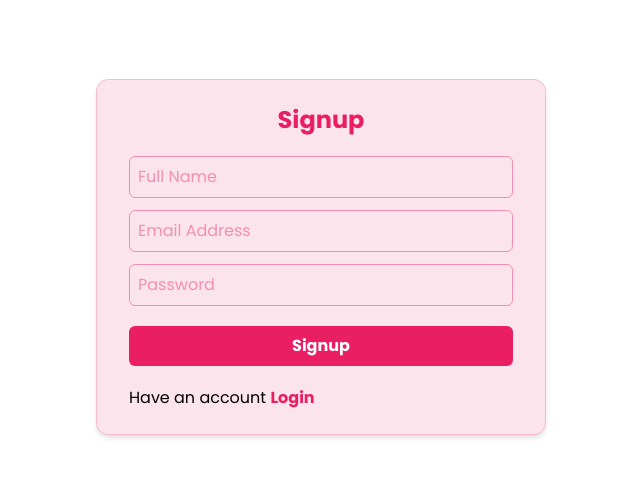
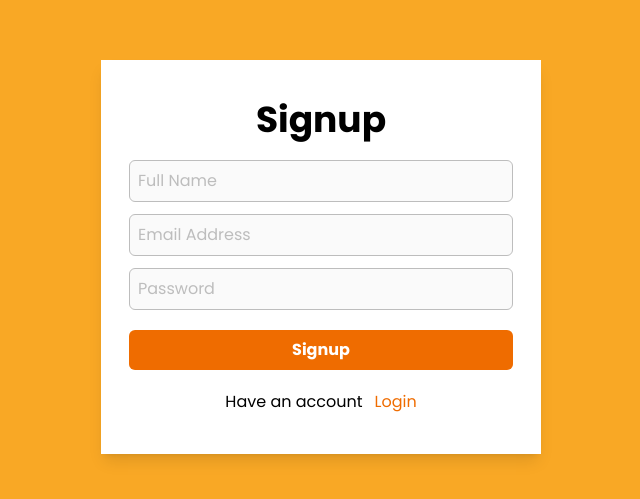
Before and after one commit to shubhamrawat0269/ekart, a React (Vite) app: page /signup in a window 1280 px wide. Shown: the part 143-642 px from the top of the page, without its empty margins (319-959 px from the left). Built offline with nearby package versions, Linux system fonts and the light colour scheme; a web font is replaced by a local one.

Commit message:
Login & SignUp integrated with the Firebase

```diff
--- a/package.json
+++ b/package.json
@@ -11,6 +11,7 @@
   },
   "dependencies": {
     "@material-tailwind/react": "^2.1.9",
+    "firebase": "^10.12.0",
     "lucide-react": "^0.377.0",
     "react": "^18.2.0",
     "react-dom": "^18.2.0",
@@ -28,6 +29,7 @@
     "eslint-plugin-react-hooks": "^4.6.0",
     "eslint-plugin-react-refresh": "^0.4.6",
     "postcss": "^8.4.38",
+    "react-hot-toast": "^2.4.1",
     "tailwindcss": "^3.4.3",
     "vite": "^5.2.0"
   }
--- a/src/context/GlobalContext.jsx
+++ b/src/context/GlobalContext.jsx
@@ -1,10 +1,10 @@
-import { createContext } from "react";
+import { createContext, useState } from "react";
 
 const GlobalContext = createContext();
 
 const GlobalProvider = ({ children }) => {
-  const name = "Kamla Rawat";
-  const contexts = { name };
+  const [loading, setLoading] = useState(false);
+  const contexts = { loading, setLoading };
 
   return (
     <GlobalContext.Provider value={contexts}>{children}</GlobalContext.Provider>
--- a/src/firebase/FirebaseConfig.jsx
+++ b/src/firebase/FirebaseConfig.jsx
@@ -3,12 +3,13 @@ import { getFirestore } from "firebase/firestore";
 import { getAuth } from "firebase/auth";
 
 const firebaseConfig = {
-  apiKey: "AIzaSyDBHTUtOeuCON7AEF3UPPxU1sHsnFfBv-M",
-  authDomain: "ecommerce-for.firebaseapp.com",
-  projectId: "ecommerce-for",
-  storageBucket: "ecommerce-for.appspot.com",
-  messagingSenderId: "609664686595",
-  appId: "1:609664686595:web:302bf25cc8efa64a4e4c36",
+  apiKey: "AIzaSyC-4m25a-6rlZt7OEVNECU3iACnKiyOHEQ",
+  authDomain: "ekart-f667b.firebaseapp.com",
+  projectId: "ekart-f667b",
+  storageBucket: "ekart-f667b.appspot.com",
+  messagingSenderId: "746765884798",
+  appId: "1:746765884798:web:6d141de2920e9c6df8a72f",
+  measurementId: "G-TC7ZJH3J6N",
 };
 
 const app = initializeApp(firebaseConfig);
--- /dev/null
+++ b/src/hooks/useGlobalContext.jsx
@@ -0,0 +1,8 @@
+import { useContext } from "react";
+import { GlobalContext } from "../context/GlobalContext";
+
+const useGlobalContext = () => {
+  return useContext(GlobalContext);
+};
+
+export { useGlobalContext };
--- a/src/main.jsx
+++ b/src/main.jsx
@@ -9,12 +9,14 @@ import { createBrowserRouter, RouterProvider } from "react-router-dom";
 import routes from "./Routes";
 
 const router = createBrowserRouter(routes);
+import { Toaster } from "react-hot-toast";
 
 ReactDOM.createRoot(document.getElementById("root")).render(
   <React.StrictMode>
     <GlobalProvider>
       <ThemeProvider>
         <RouterProvider router={router} />
+        <Toaster position="top-right" reverseOrder={false} />
       </ThemeProvider>
     </GlobalProvider>
   </React.StrictMode>
--- a/src/pages/registration/Login.jsx
+++ b/src/pages/registration/Login.jsx
@@ -1,24 +1,89 @@
 /* eslint-disable react/no-unescaped-entities */
-import { Link } from "react-router-dom";
+import { Link, useNavigate } from "react-router-dom";
+import { useGlobalContext } from "../../hooks/useGlobalContext";
+import { useState } from "react";
+import toast from "react-hot-toast";
+import { signInWithEmailAndPassword } from "firebase/auth";
+import { auth, fireDB } from "../../firebase/FirebaseConfig";
+import { collection, onSnapshot, query, where } from "firebase/firestore";
+import Loader from "../../components/loader/Loader";
 
 const Login = () => {
+  const { loading, setLoading } = useGlobalContext();
+  const navigate = useNavigate();
+
+  const [userLogin, setUserLogin] = useState({
+    email: "",
+    password: "",
+  });
+
+  const handleUserLogin = async () => {
+    // validation apply
+    if (userLogin.email === "" || userLogin.password === "") {
+      toast.error("All fields are required");
+      return;
+    }
+
+    setLoading(true);
+    try {
+      const users = await signInWithEmailAndPassword(
+        auth,
+        userLogin.email,
+        userLogin.password
+      );
+
+      try {
+        const q = query(
+          collection(fireDB, "user"),
+          where("uid", "==", users?.user?.uid)
+        );
+
+        const data = onSnapshot(q, (QuerySnapshot) => {
+          let user;
+          QuerySnapshot.forEach((doc) => (user = doc.data()));
+          localStorage.setItem("users", JSON.stringify(user));
+          setUserLogin({
+            email: "",
+            password: "",
+          });
+          toast.success("Login Successfully");
+          setLoading(false);
+          if (user.role === "user") navigate("/user-dashboard");
+          else navigate("/admin-dashboard");
+        });
+        return () => data;
+      } catch (error) {
+        console.log(error);
+        toast.error(error.message);
+        setLoading(false);
+      }
+    } catch (error) {
+      console.log(error);
+      setLoading(false);
+      toast.error("Login Failed");
+    }
+  };
+
   return (
-    <div className="flex justify-center items-center h-screen">
-      {/* Login Form  */}
-      <div className="login_Form bg-pink-50 px-1 lg:px-8 py-6 border border-pink-100 rounded-xl shadow-md">
-        {/* Top Heading  */}
+    <div className="bg-yellow-800 flex justify-center items-center h-screen">
+      {loading && <Loader />}
+      <div className="login_Form bg-white px-1 lg:px-7 py-10">
         <div className="mb-5">
-          <h2 className="text-center text-2xl font-bold text-pink-500 ">
-            Login
-          </h2>
+          <h2 className="text-center text-4xl font-bold text-black ">Login</h2>
         </div>
 
-        {/* Input Two  */}
         <div className="mb-3">
           <input
             type="email"
             placeholder="Email Address"
-            className="bg-pink-50 border border-pink-200 px-2 py-2 w-96 rounded-md outline-none placeholder-pink-200"
+            value={userLogin.email}
+            onChange={(e) => {
+              setUserLogin({
+                ...userLogin,
+                email: e.target.value,
+              });
+            }}
+            className="bg-gray-50 border border-gray-400 px-2 py-2 w-96 rounded-md outline-none placeholder-gray-400"
           />
         </div>
 
@@ -27,7 +92,14 @@ const Login = () => {
           <input
             type="password"
             placeholder="Password"
-            className="bg-pink-50 border border-pink-200 px-2 py-2 w-96 rounded-md outline-none placeholder-pink-200"
+            value={userLogin.password}
+            onChange={(e) => {
+              setUserLogin({
+                ...userLogin,
+                password: e.target.value,
+              });
+            }}
+            className="bg-gray-50 border border-gray-400 px-2 py-2 w-96 rounded-md outline-none placeholder-gray-400"
           />
         </div>
 
@@ -35,16 +107,17 @@ const Login = () => {
         <div className="mb-5">
           <button
             type="button"
-            className="bg-pink-500 hover:bg-pink-600 w-full text-white text-center py-2 font-bold rounded-md "
+            onClick={handleUserLogin}
+            className="bg-orange-800 hover:bg-orange-600 w-full text-white text-center py-2 font-bold rounded-md"
           >
             Login
           </button>
         </div>
 
         <div>
-          <h2 className="text-black">
-            Don't Have an account{" "}
-            <Link className=" text-pink-500 font-bold" to={"/signup"}>
+          <h2 className="text-black text-center">
+            Don't Have an account
+            <Link className=" text-orange-800 ml-3" to={"/signup"}>
               Signup
             </Link>
           </h2>
--- a/src/pages/registration/Signup.jsx
+++ b/src/pages/registration/Signup.jsx
@@ -1,16 +1,87 @@
 /* eslint-disable react/no-unescaped-entities */
-import { Link } from "react-router-dom";
+import { Link, useNavigate } from "react-router-dom";
+import { useGlobalContext } from "../../hooks/useGlobalContext";
+
+import { useState } from "react";
+import { createUserWithEmailAndPassword } from "firebase/auth";
+import { auth, fireDB } from "../../firebase/FirebaseConfig";
+import { Timestamp, addDoc, collection } from "firebase/firestore";
+import Loader from "../../components/loader/Loader";
+import toast from "react-hot-toast";
 
 const Signup = () => {
+  const { loading, setLoading } = useGlobalContext();
+  const navigate = useNavigate();
+
+  // User signup state
+  const [userSignup, setUserSignup] = useState({
+    name: "",
+    email: "",
+    password: "",
+    role: "user",
+  });
+
+  const handleUserSignup = async () => {
+    // validation
+    if (userSignup.name === "" || userSignup.email === "") {
+      toast.error("All Fields are required");
+      return;
+    }
+
+    setLoading(true);
+
+    try {
+      //1.  creating a user with given information of email and password
+      const users = await createUserWithEmailAndPassword(
+        auth,
+        userSignup.email,
+        userSignup.password
+      );
+
+      //2. create user object
+      const user = {
+        name: userSignup.name,
+        email: users.user.email,
+        uid: users.user.uid,
+        role: userSignup.role,
+        time: Timestamp.now(),
+        date: new Date().toLocaleString("en-US", {
+          month: "short",
+          day: "2-digit",
+          year: "numeric",
+        }),
+      };
+
+      //3. create user Reference
+      const userRefrence = collection(fireDB, "user");
+
+      // 4. Add User Detials
+      addDoc(userRefrence, user);
+
+      setUserSignup({
+        name: "",
+        email: "",
+        password: "",
+      });
+
+      toast.success("Signup Successfully");
+
+      setLoading(false);
+      navigate("/login");
+    } catch (error) {
+      console.log(error);
+      toast.success(error.message);
+      setLoading(false);
+    }
+  };
+
   return (
-    <div className="flex justify-center items-center h-screen">
-      {/* Login Form  */}
-      <div className="login_Form bg-pink-50 px-1 lg:px-8 py-6 border border-pink-100 rounded-xl shadow-md">
+    <div className="bg-yellow-800  flex justify-center items-center h-screen">
+      {loading && <Loader />}
+      <div className="bg-white px-3 lg:px-7 py-10 shadow-lg">
         {/* Top Heading  */}
         <div className="mb-5">
-          <h2 className="text-center text-2xl font-bold text-pink-500 ">
-            Signup
-          </h2>
+          <h2 className="text-center text-4xl font-bold text-black">Signup</h2>
         </div>
 
         {/* Input One  */}
@@ -18,7 +89,14 @@ const Signup = () => {
           <input
             type="text"
             placeholder="Full Name"
-            className="bg-pink-50 border border-pink-200 px-2 py-2 w-96 rounded-md outline-none placeholder-pink-200"
+            value={userSignup.name}
+            onChange={(e) => {
+              setUserSignup({
+                ...userSignup,
+                name: e.target.value,
+              });
+            }}
+            className="bg-gray-50 border border-gray-400 px-2 py-2 w-96 rounded-md outline-none placeholder-gray-400"
           />
         </div>
 
@@ -27,7 +105,14 @@ const Signup = () => {
           <input
             type="email"
             placeholder="Email Address"
-            className="bg-pink-50 border border-pink-200 px-2 py-2 w-96 rounded-md outline-none placeholder-pink-200"
+            value={userSignup.email}
+            onChange={(e) => {
+              setUserSignup({
+                ...userSignup,
+                email: e.target.value,
+              });
+            }}
+            className="bg-gray-50 border border-gray-400 px-2 py-2 w-96 rounded-md outline-none placeholder-gray-400"
           />
         </div>
 
@@ -36,7 +121,14 @@ const Signup = () => {
           <input
             type="password"
             placeholder="Password"
-            className="bg-pink-50 border border-pink-200 px-2 py-2 w-96 rounded-md outline-none placeholder-pink-200"
+            value={userSignup.password}
+            onChange={(e) => {
+              setUserSignup({
+                ...userSignup,
+                password: e.target.value,
+              });
+            }}
+            className="bg-gray-50 border border-gray-400 px-2 py-2 w-96 rounded-md outline-none placeholder-gray-400"
           />
         </div>
 
@@ -44,16 +136,20 @@ const Signup = () => {
         <div className="mb-5">
           <button
             type="button"
-            className="bg-pink-500 hover:bg-pink-600 w-full text-white text-center py-2 font-bold rounded-md "
+            onClick={handleUserSignup}
+            className="bg-orange-800 hover:bg-orange-600 w-full text-white text-center py-2 font-bold rounded-md"
           >
             Signup
           </button>
         </div>
 
         <div>
-          <h2 className="text-black">
-            Have an account{" "}
-            <Link className=" text-pink-500 font-bold" to={"/login"}>
+          <h2 className="text-black text-center">
+            Have an account
+            <Link
+              className=" text-orange-800 ml-3 hover:text-orange-500"
+              to={"/login"}
+            >
               Login
             </Link>
           </h2>
```
Also changed, not shown: src/components/navbar/NavList.jsx (+6 -4 lines), src/components/navbar/Navbar.jsx (+9 -3 lines), 1 other file (tests, documents, lock files or other folders).
